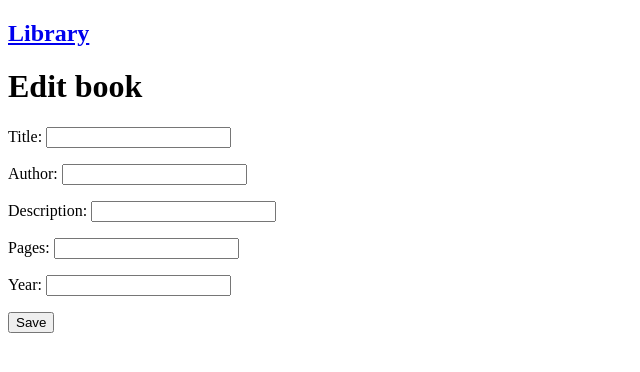
After one commit to dzmitrybutar/library, a Django app: template task/library/templates/book_edit.html in a window 1280 px wide. The commit adds this page. Shown: the top 372 px of the page, without its empty margins (0-640 px from the left). Run offline with Django 3.2, Linux system fonts and the light colour scheme; the template is opened without the code that fills it: values that come from a table or form of the project are taken from there, others are empty.

Commit message:
Created book_edit template

```diff
--- /dev/null
+++ b/task/library/templates/book_edit.html
@@ -0,0 +1,10 @@
+{% extends 'base_templates.html' %}
+
+{% block content %}
+    <h1>Edit book</h1>
+    <form method="POST">
+        {% csrf_token %}
+        {{ form.as_p }}
+        <button type="submit">Save</button>
+    </form>
+{% endblock %}
--- a/task/library/templates/user_details.html
+++ b/task/library/templates/user_details.html
@@ -5,7 +5,7 @@
         <h2>{{ user.user }} book list:</h2>
     </div>
     {% for book in books %}
-        <h3><a href="">{{ book.title }}</a></h3>
+        <h3><a href="{% url 'book_edit' pk=user.pk book_pk=book.pk %}">{{ book.title }}</a></h3>
         <p>Author: {{ book.author }}</p>
         <p>Description: {{ book.description }}</p>
         <p>Pages: {{ book.pages }}</p>
```
